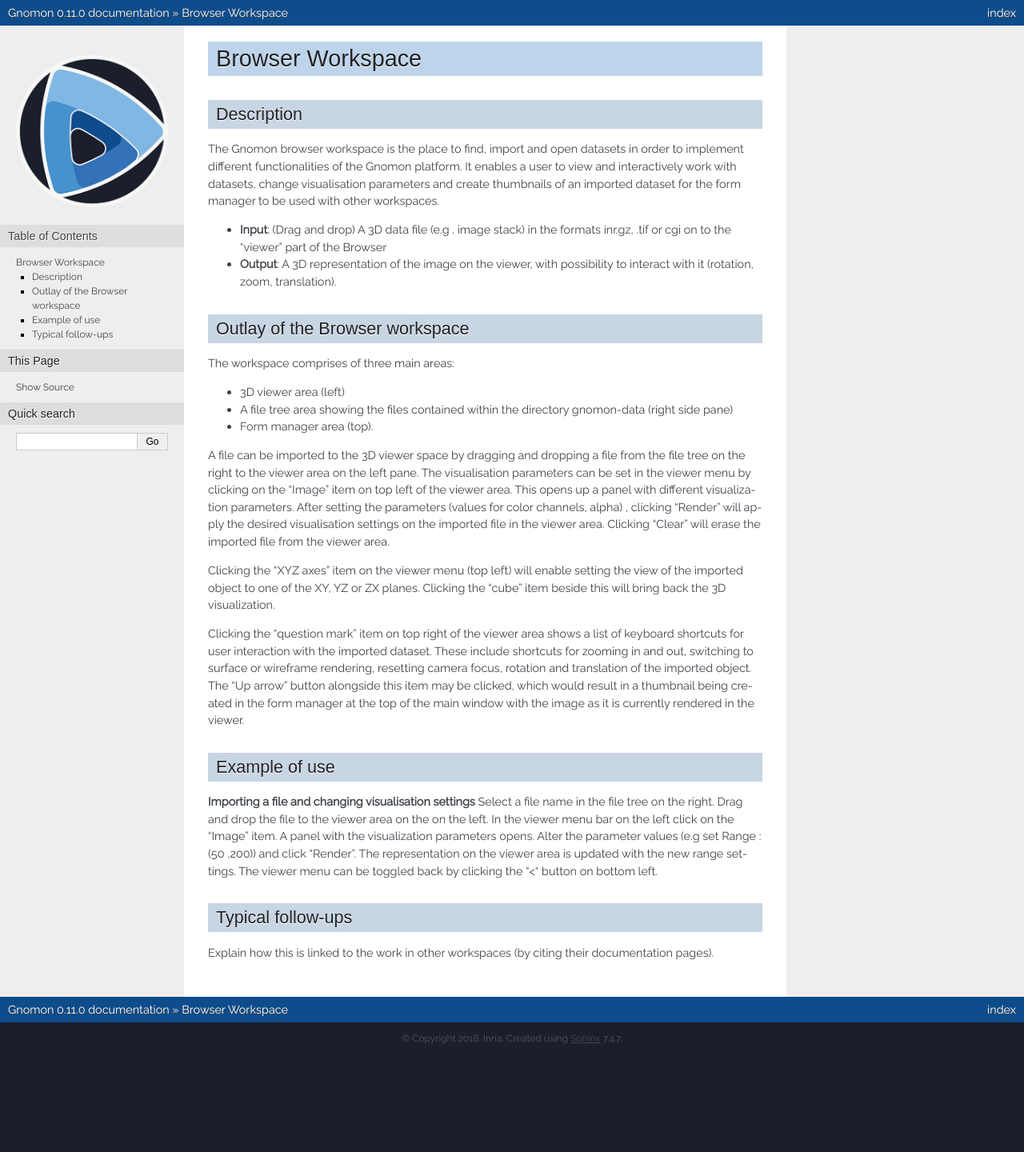
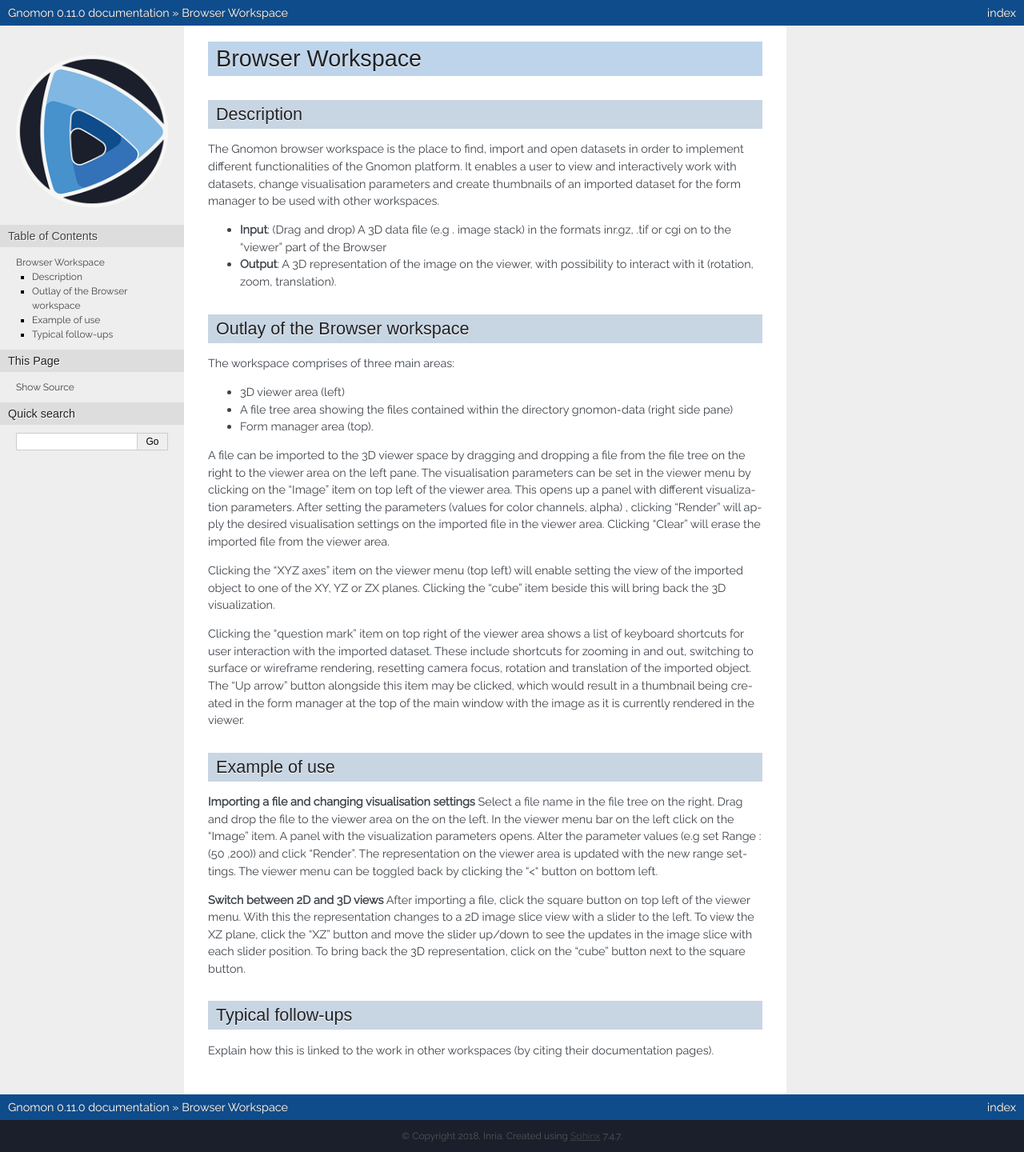
Before and after one commit to gnomon-inria/gnomon, a Sphinx documentation site: the page built from doc/workspaces/workspacename.rst, in a window 1280 px wide. Shown: the whole page at 80% size. Built offline with Sphinx 7.4.7, drawn with Linux system fonts in a browser that asks for light colours; formulas are drawn with MathJax 3; before the commit the page ends 1318 px from its top, so only the background shows below that.

Commit message:
Update workspacename.rst

```diff
--- a/doc/workspaces/workspacename.rst
+++ b/doc/workspaces/workspacename.rst
@@ -37,6 +37,8 @@
 
 **Importing a file and changing visualisation settings**  Select a file name in the file tree on the right. Drag and drop the file to the viewer area on the on the left. In the viewer menu bar on the left click on the "Image” item. A panel with the visualization parameters opens. Alter the parameter values  (e.g set Range : (50 ,200)) and click “Render”. The representation on the viewer area is updated with the new range settings. The viewer menu can be toggled back by clicking the “<“ button on bottom left.
 
+**Switch between 2D and 3D views**  After importing a file, click the square button on top left of the viewer menu. With this the representation changes to a 2D image slice view with a slider to the left. To view the XZ plane, click the “XZ” button and move the slider up/down to see the updates in the image slice with each slider position. To bring back the 3D representation, click on the “cube” button next to the square button.
+
 
 
 Typical follow-ups
```
